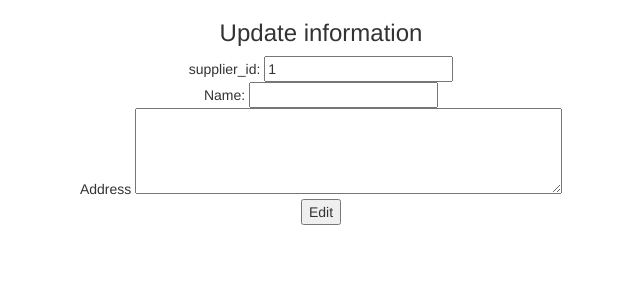
After one commit to civera17/pharmacy, a PHP site: page /admin_edit_supplier.php?supplier_id=1 in a window 1280 px wide. The commit adds this page. Shown: the top 300 px of the page, without its empty margins (319-959 px from the left). Run offline with PHP 8.4, Linux system fonts and the light colour scheme; data that the repository does not hold is empty.

Commit message:
Add, delete and edit supplier details - no medicine details yet

```diff
--- /dev/null
+++ b/admin_edit_supplier.php
@@ -0,0 +1,29 @@
+<!DOCTYPE html>
+<html>
+<head>
+	<title>Update Info</title>
+	<link rel="stylesheet" href="https://maxcdn.bootstrapcdn.com/bootstrap/3.4.0/css/bootstrap.min.css">
+</head>
+<body>
+<center>
+<h3>Update information</h3>
+<form action= "admin_view_supplier_backend.php" method="GET" id="edit_supplier">
+	<?php
+	require_once 'dbconnect.php';
+
+	$supplier_id = $_GET["supplier_id"];
+	$name = urldecode($_GET["name"]);
+	$address = urldecode($_GET["address"]);
+
+	echo '<input type="hidden" name="identifier" value="2">';
+	echo 'supplier_id: <input type="text" name="supplier_id" value="'.$supplier_id.'" readonly><br>';
+	echo 'Name: <input type="text" name="name1" value="'.$name.'"><br>';
+	echo '</form>';
+	echo '<span> Address </span>';
+	echo '<textarea rows="4" cols="50" name="address" form="edit_supplier">'.$address.'</textarea>';
+	echo '<br>';
+	echo '<button type="submit" form="edit_supplier">Edit</button>';
+	?>
+</center>
+</body>
+</html>
```
Also changed, not shown: admin_view_supplier.php (+6 -9 lines), admin_view_supplier_backend.php (+21 -0 lines).
